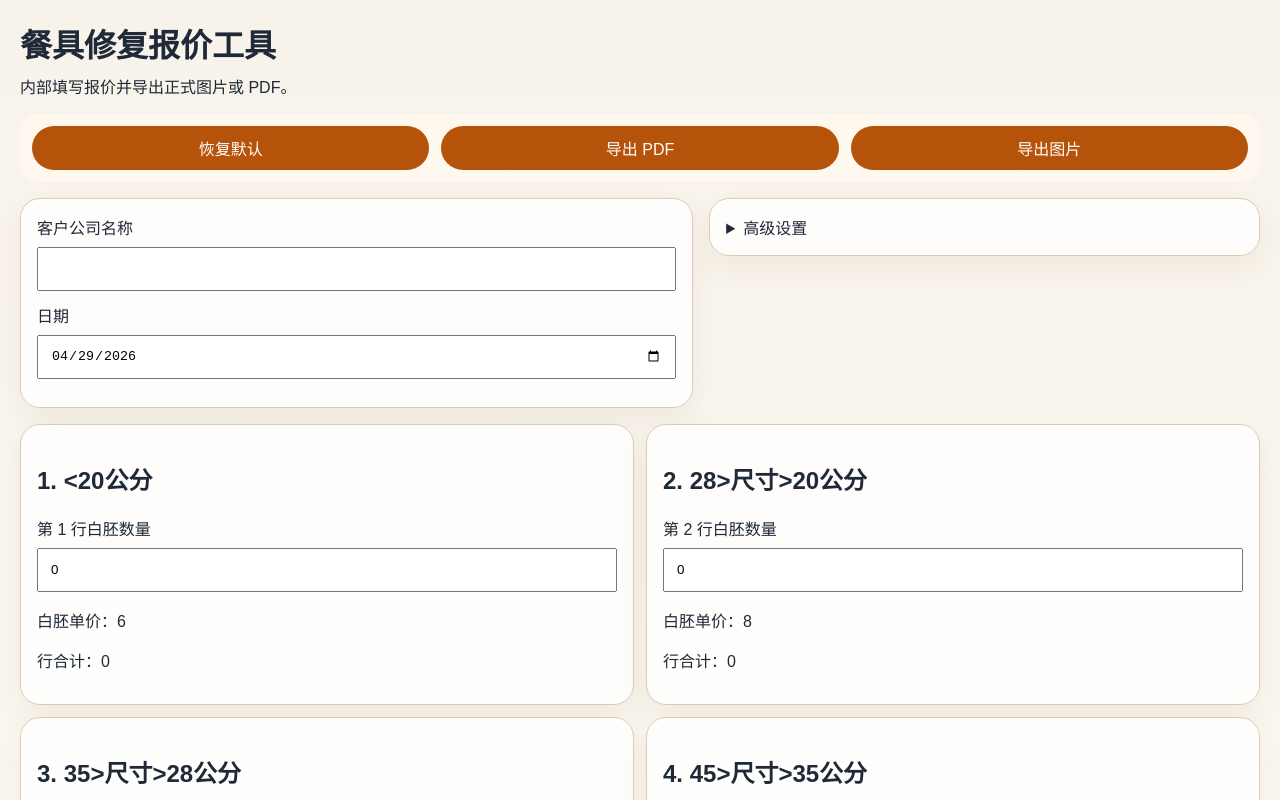
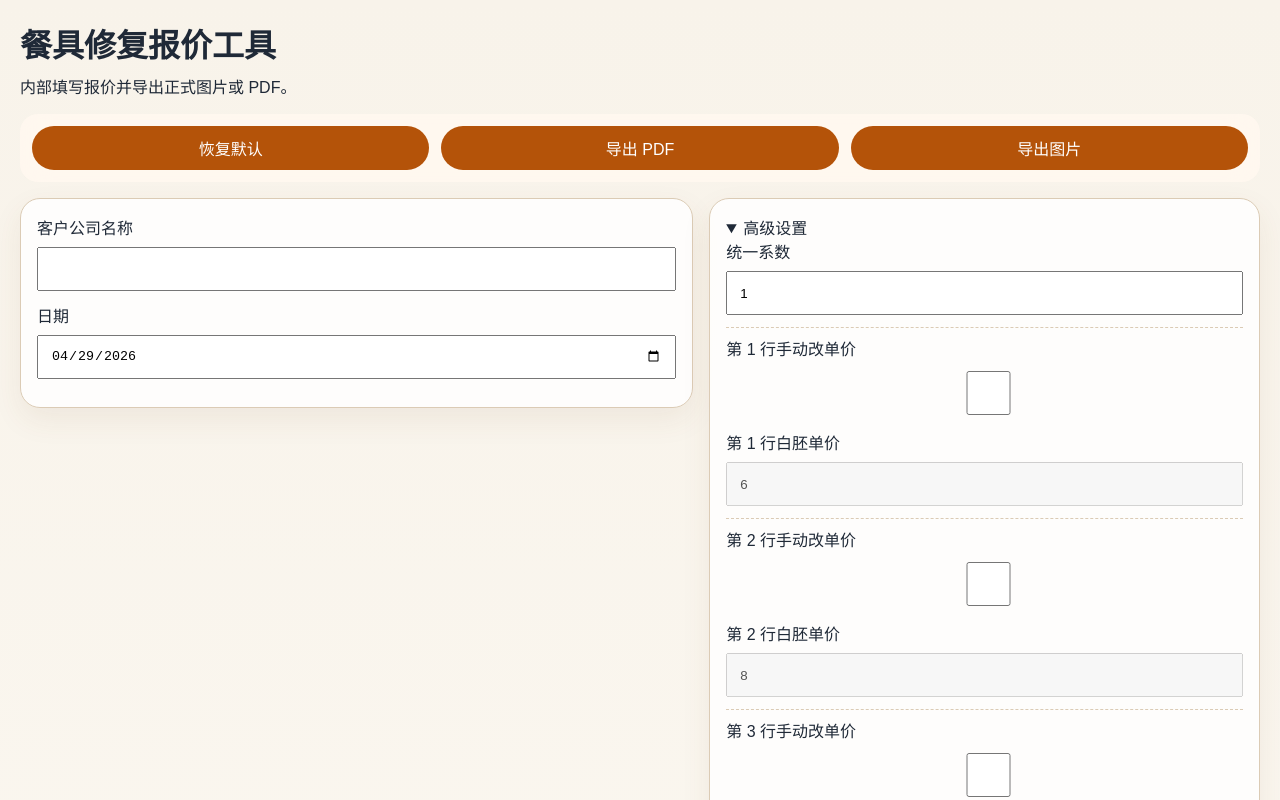
Before and after one commit to kutaanamara-stack/Quotation-Program, a React (Vite) app: page / in a window 1280 px wide. Both pictures are taken after a click on the heading "高级设置". Shown: the top 800 px of the page. Built offline with nearby package versions, Linux system fonts and the light colour scheme.

Commit message:
feat: finish advanced pricing controls and release notes

```diff
--- a/src/App.tsx
+++ b/src/App.tsx
@@ -49,7 +49,9 @@ function App() {
       <CustomerForm quote={quote} onChange={updateQuote} />
       <AdvancedSettings
         globalFactor={quote.globalFactor}
+        items={quote.items}
         onFactorChange={(value) => updateQuote({ globalFactor: value })}
+        onItemChange={updateItem}
       />
 
       <section className="item-grid">
--- a/src/components/AdvancedSettings.tsx
+++ b/src/components/AdvancedSettings.tsx
@@ -1,14 +1,20 @@
+import type { QuoteItem } from "../types";
+
 type AdvancedSettingsProps = {
   globalFactor: number;
+  items: QuoteItem[];
   onFactorChange: (value: number) => void;
+  onItemChange: (itemId: string, patch: Partial<QuoteItem>) => void;
 };
 
 export function AdvancedSettings({
   globalFactor,
-  onFactorChange
+  items,
+  onFactorChange,
+  onItemChange
 }: AdvancedSettingsProps) {
   return (
-    <details className="panel" open>
+    <details className="panel">
       <summary>高级设置</summary>
       <label>
         统一系数
@@ -20,6 +26,39 @@ export function AdvancedSettings({
           onChange={(event) => onFactorChange(Number(event.target.value))}
         />
       </label>
+
+      {items.map((item, index) => (
+        <div key={item.id} className="advanced-row">
+          <label>
+            第 {index + 1} 行手动改单价
+            <input
+              type="checkbox"
+              aria-label={`第 ${index + 1} 行手动改单价`}
+              checked={item.manualBlankPriceEnabled}
+              onChange={(event) =>
+                onItemChange(item.id, {
+                  manualBlankPriceEnabled: event.target.checked
+                })
+              }
+            />
+          </label>
+
+          <label>
+            第 {index + 1} 行白胚单价
+            <input
+              type="number"
+              aria-label={`第 ${index + 1} 行白胚单价`}
+              value={item.manualBlankPrice ?? 0}
+              disabled={!item.manualBlankPriceEnabled}
+              onChange={(event) =>
+                onItemChange(item.id, {
+                  manualBlankPrice: Number(event.target.value)
+                })
+              }
+            />
+          </label>
+        </div>
+      ))}
     </details>
   );
 }
--- a/src/components/LineItemCard.tsx
+++ b/src/components/LineItemCard.tsx
@@ -23,6 +23,7 @@ export function LineItemCard({ index, item, onChange }: LineItemCardProps) {
           }
         />
       </label>
+      {item.manualBlankPriceEnabled ? <p className="manual-tag">已手动调整</p> : null}
       <p>白胚单价：{item.quotedBlankPrice}</p>
       <p>行合计：{item.lineTotal}</p>
     </article>
--- a/src/styles.css
+++ b/src/styles.css
@@ -84,6 +84,18 @@ button {
   gap: 12px;
 }
 
+.advanced-row {
+  padding-top: 8px;
+  border-top: 1px dashed #dbcbb5;
+  margin-top: 8px;
+}
+
+.manual-tag {
+  margin: 0;
+  color: #b45309;
+  font-weight: 600;
+}
+
 .preview-host {
   overflow: auto;
 }
```
Also changed, not shown: 2 other files (tests, documents, lock files or other folders).
